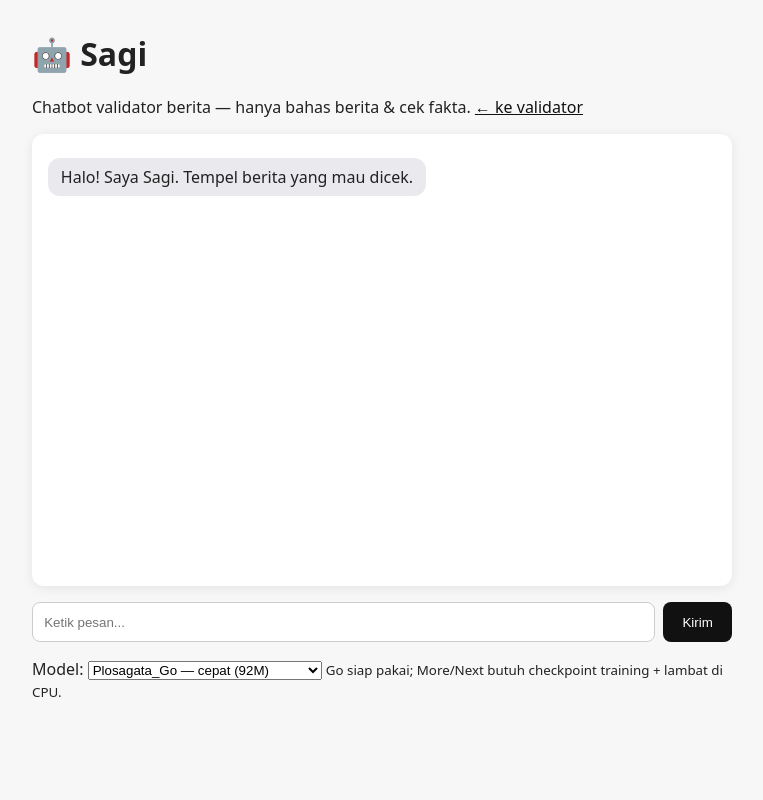
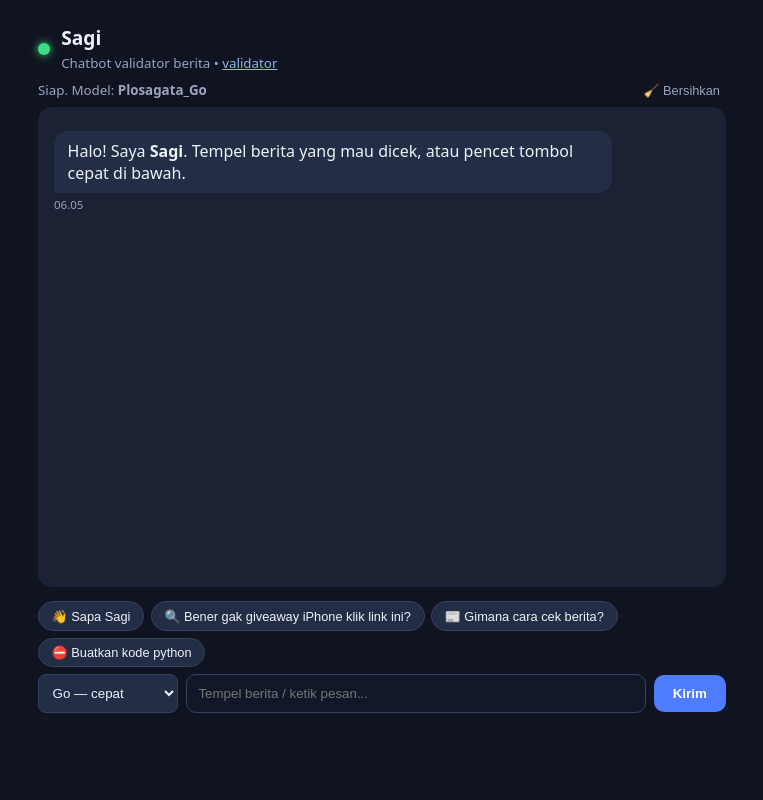
Before and after one commit to rewsaqy/PlosagataA-1.0, a Flask app: page /chat in a window 1280 px wide. Shown: the whole page, without its empty margins (258-1021 px from the left). Run offline with Flask 3, Linux system fonts and the light colour scheme.

Commit message:
UI chat interaktif: chips, typing, dark mode

```diff
--- a/web/templates/chat.html
+++ b/web/templates/chat.html
@@ -5,41 +5,87 @@
 <meta name="viewport" content="width=device-width,initial-scale=1">
 <title>Sagi — Chat Validator Berita</title>
 <style>
-body{font-family:system-ui,sans-serif;max-width:700px;margin:2rem auto;padding:0 1rem;background:#f7f7f8;color:#222}
-#box{background:#fff;border-radius:12px;padding:1rem;box-shadow:0 2px 12px rgba(0,0,0,.08);height:420px;overflow:auto;margin-bottom:1rem}
-.user{text-align:right;margin:.5rem 0}.user span{background:#111;color:#fff;padding:.5rem .8rem;border-radius:12px;display:inline-block;max-width:80%}
-.ai{margin:.5rem 0}.ai span{background:#e9e9ee;padding:.5rem .8rem;border-radius:12px;display:inline-block;max-width:80%}
-.meta{font-size:.75rem;color:#666;margin-top:.2rem}
-form{display:flex;gap:.5rem}input{flex:1;padding:.7rem;border-radius:8px;border:1px solid #ccc}
-button{background:#111;color:#fff;border:0;padding:.7rem 1.2rem;border-radius:8px;cursor:pointer}
-a{color:#111}
+:root{--bg:#0f1420;--card:#1a2233;--me:#4f7cff;--ai:#232d45;--txt:#eef1f8;--mut:#9aa4c0}
+*{box-sizing:border-box}
+body{font-family:system-ui,-apple-system,sans-serif;max-width:720px;margin:0 auto;padding:1rem;background:var(--bg);color:var(--txt);min-height:100vh;display:flex;flex-direction:column}
+header{display:flex;align-items:center;gap:.7rem;padding:.5rem 0}
+.dot{width:12px;height:12px;border-radius:50%;background:#3ddc84;box-shadow:0 0 8px #3ddc84}
+h1{font-size:1.2rem;margin:0}small{color:var(--mut)}
+#box{flex:1;background:var(--card);border-radius:14px;padding:1rem;overflow:auto;min-height:380px;max-height:60vh;margin:.5rem 0}
+.row{margin:.5rem 0;display:flex;flex-direction:column}
+.user{align-items:flex-end}.user .b{background:var(--me);color:#fff;padding:.55rem .85rem;border-radius:14px 14px 4px 14px;max-width:85%}
+.ai{align-items:flex-start}.ai .b{background:var(--ai);padding:.55rem .85rem;border-radius:14px 14px 14px 4px;max-width:85%}
+.meta{font-size:.72rem;color:var(--mut);margin-top:.25rem}
+.badge{display:inline-block;padding:.1rem .5rem;border-radius:99px;font-weight:700;font-size:.72rem}
+.hoaks{background:#5a1f1f;color:#ffb4b4}.valid{background:#1d4a2a;color:#b6f0c6}.meragukan{background:#5a4a17;color:#ffe9a8}
+.typing span{display:inline-block;width:7px;height:7px;margin:0 2px;border-radius:50%;background:var(--mut);animation:bl 1s infinite}
+.typing span:nth-child(2){animation-delay:.2s}.typing span:nth-child(3){animation-delay:.4s}
+@keyframes bl{0%,100%{opacity:.3}50%{opacity:1}}
+#chips{display:flex;gap:.4rem;flex-wrap:wrap;margin:.4rem 0}
+#chips button{background:#232d45;color:var(--txt);border:1px solid #33405f;border-radius:99px;padding:.4rem .8rem;cursor:pointer;font-size:.8rem}
+#chips button:hover{background:#2c3a5c}
+#bar{display:flex;gap:.5rem;align-items:center}
+select{background:#232d45;color:var(--txt);border:1px solid #33405f;border-radius:8px;padding:.6rem}
+#m{flex:1;padding:.7rem;border-radius:10px;border:1px solid #33405f;background:#101728;color:var(--txt)}
+#send{background:var(--me);color:#fff;border:0;padding:.7rem 1.2rem;border-radius:10px;cursor:pointer;font-weight:700}
+#send:disabled{opacity:.5}
+a{color:#8fb0ff}
+.toolbar{display:flex;justify-content:space-between;align-items:center}
+.toolbar button{background:transparent;color:var(--mut);border:0;cursor:pointer;font-size:.8rem}
 </style>
 </head>
 <body>
-<h1>🤖 Sagi</h1>
-<p>Chatbot validator berita — hanya bahas berita & cek fakta. <a href="/">← ke validator</a></p>
-<div id="box"><div class="ai"><span>Halo! Saya Sagi. Tempel berita yang mau dicek.</span></div></div>
-<form id="f"><input id="m" placeholder="Ketik pesan..." autocomplete="off"><button>Kirim</button></form>
-<p>Model: <select id="model">
-<option value="Plosagata_Go">Plosagata_Go — cepat (92M)</option>
-<option value="Plosagata_More">Plosagata_More — medium (912M)</option>
-<option value="Plosagata_Next">Plosagata_Next — besar (1,55B)</option>
-</select> <small>Go siap pakai; More/Next butuh checkpoint training + lambat di CPU.</small></p>
+<header><div class="dot"></div><div><h1>Sagi</h1><small>Chatbot validator berita • <a href="/">validator</a></small></div></header>
+<div class="toolbar"><small id="st">Siap. Model: <b id="mnow">Plosagata_Go</b></small><button id="clear">🧹 Bersihkan</button></div>
+<div id="box"></div>
+<div id="chips"></div>
+<div id="bar">
+<select id="model">
+<option value="Plosagata_Go">Go — cepat</option>
+<option value="Plosagata_More">More — medium</option>
+<option value="Plosagata_Next">Next — besar</option>
+</select>
+<input id="m" placeholder="Tempel berita / ketik pesan..." autocomplete="off">
+<button id="send">Kirim</button>
+</div>
 <script>
-const box = document.getElementById('box');
-document.getElementById('f').onsubmit = async (e) => {
-  e.preventDefault();
-  const inp = document.getElementById('m'); const t = inp.value.trim();
-  if (!t) return; inp.value = '';
-  box.innerHTML += `<div class="user"><span>${t}</span></div>`;
-  box.innerHTML += `<div class="ai" id="lod"><span>...</span></div>`; box.scrollTop = box.scrollHeight;
-  const r = await fetch('/api/chat', {method:'POST', headers:{'Content-Type':'application/json'}, body: JSON.stringify({message:t, model: document.getElementById('model').value})});
-  const j = await r.json(); document.getElementById('lod').remove();
-  let extra = '';
-  if (j.verdict) extra = `<div class="meta">12M: ${j.verdict.label} (skor ${j.verdict.skor}) — ${j.verdict.kesimpulan}</div>`;
-  box.innerHTML += `<div class="ai"><span>${j.ok ? j.reply : j.error}</span>${extra}</div>`;
-  box.scrollTop = box.scrollHeight;
-};
+const box=document.getElementById('box'), inp=document.getElementById('m'),
+      btn=document.getElementById('send'), sel=document.getElementById('model');
+const esc=s=>s.replace(/&/g,'&amp;').replace(/</g,'&lt;');
+const now=()=>new Date().toLocaleTimeString('id-ID',{hour:'2-digit',minute:'2-digit'});
+function add(who,html,meta=''){
+  box.insertAdjacentHTML('beforeend',
+    `<div class="row ${who}"><div class="b">${html}</div>${meta?`<div class="meta">${meta}</div>`:''}</div>`);
+  box.scrollTop=box.scrollHeight;
+}
+const CHIPS=['👋 Sapa Sagi','🔍 Bener gak giveaway iPhone klik link ini?','📰 Gimana cara cek berita?','⛔ Buatkan kode python'];
+const chips=document.getElementById('chips');
+CHIPS.forEach(c=>{const b=document.createElement('button');b.innerText=c;
+  b.onclick=()=>{inp.value=c.replace(/^[👋🔍📰⛔] /,'');kirim();};chips.appendChild(b);});
+add('ai','Halo! Saya <b>Sagi</b>. Tempel berita yang mau dicek, atau pencet tombol cepat di bawah.',now());
+async function kirim(){
+  const t=inp.value.trim(); if(!t)return; inp.value=''; btn.disabled=true;
+  document.getElementById('mnow').innerText=sel.value;
+  add('user',esc(t),now());
+  const lod=document.createElement('div');lod.className='row ai';
+  lod.innerHTML='<div class="b typing"><span></span><span></span><span></span></div>';
+  box.appendChild(lod); box.scrollTop=box.scrollHeight;
+  try{
+    const r=await fetch('/api/chat',{method:'POST',headers:{'Content-Type':'application/json'},
+      body:JSON.stringify({message:t,model:sel.value})});
+    const j=await r.json(); lod.remove();
+    if(!j.ok){add('ai','⚠️ '+esc(j.error||'Gagal'),now());return;}
+    let extra='';
+    if(j.verdict)extra=`<span class="badge ${j.verdict.label}">${j.verdict.label.toUpperCase()}</span> skor ${j.verdict.skor} — ${esc(j.verdict.kesimpulan)}`;
+    add('ai',esc(j.reply)+(extra?`<div class="meta">${extra} • ${sel.value}</div>`:`<div class="meta">${sel.value}</div>`),now());
+  }catch(e){lod.remove();add('ai','⚠️ Server tidak merespons. Cek koneksi.',now());}
+  btn.disabled=false; inp.focus();
+}
+document.getElementById('f')?.addEventListener?.('submit',e=>e.preventDefault());
+btn.onclick=kirim;
+inp.addEventListener('keydown',e=>{if(e.key==='Enter')kirim();});
+document.getElementById('clear').onclick=()=>{box.innerHTML='';};
+sel.onchange=()=>{document.getElementById('mnow').innerText=sel.value;};
 </script>
 </body>
 </html>
```
